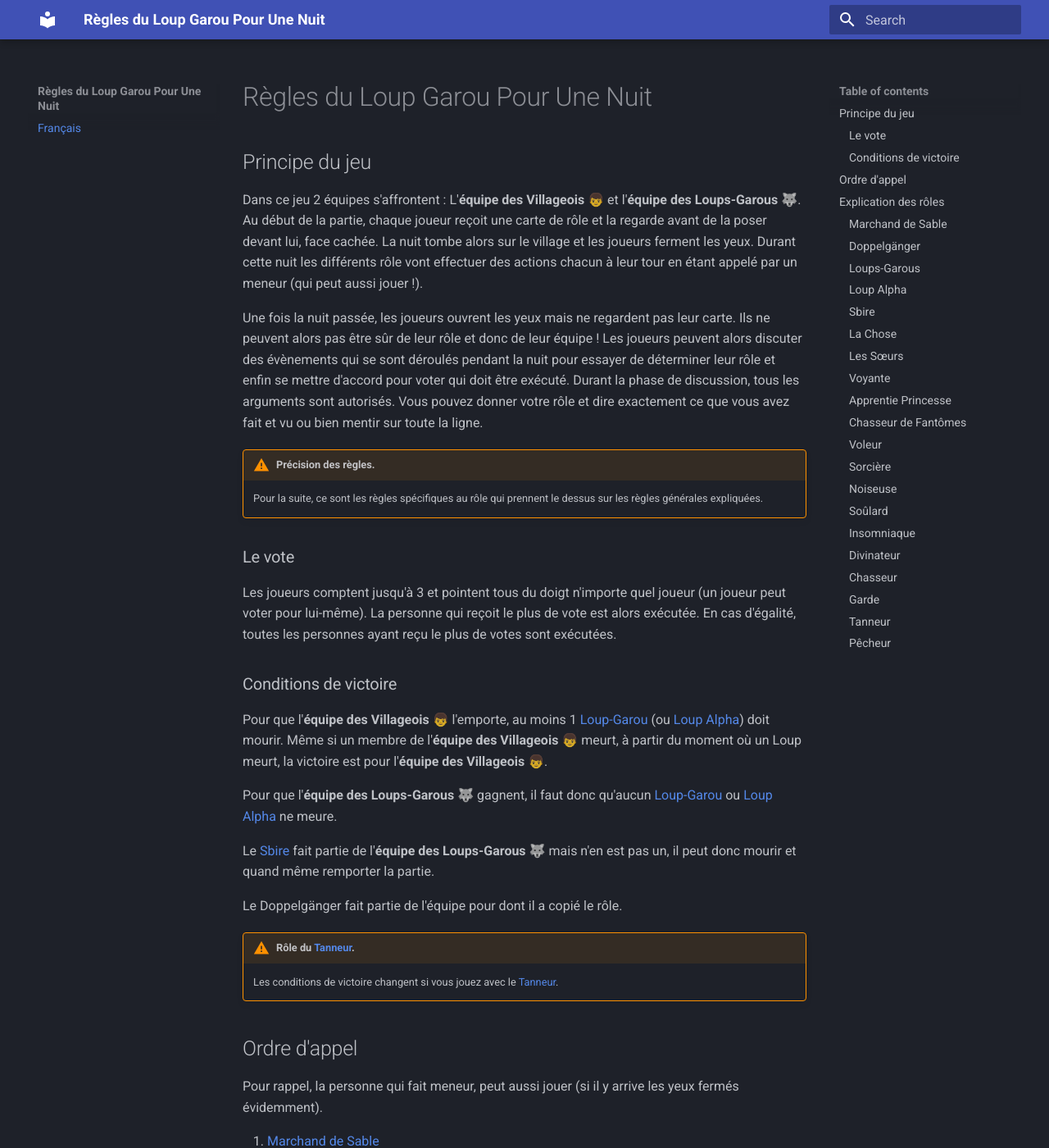
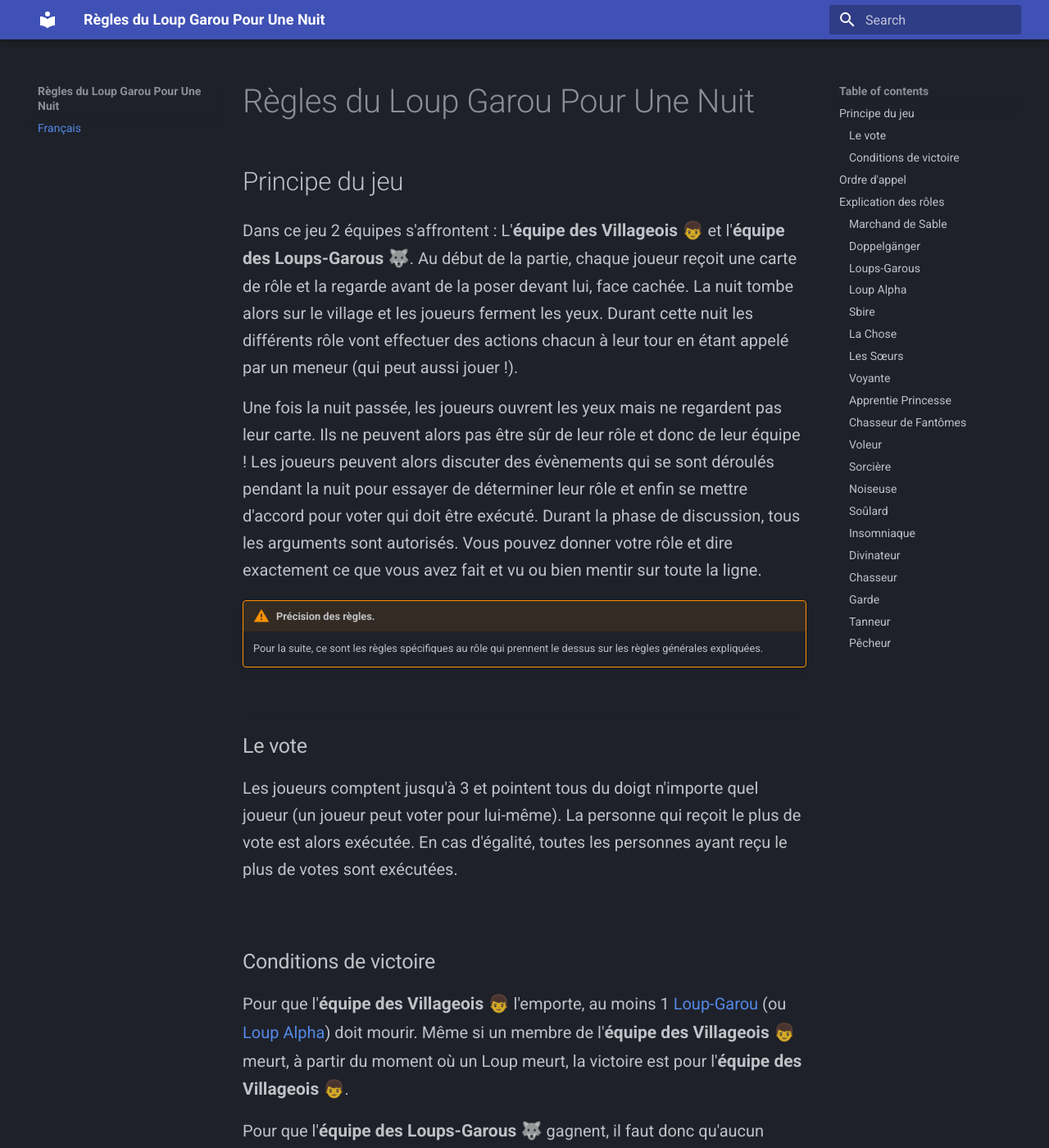
Before and after one commit to Log1k-png/LGPUN_rules, an MkDocs documentation site: the page built from docs/index.md, in a window 1280 px wide and 1400 px high. Shown: the whole window at 82% size. Built offline with MkDocs 1.6.1 and Material for MkDocs 9.7.7, drawn with Linux system fonts in a browser that asks for light colours; some of the changed text lies outside the part shown.

Commit message:
again and again

```diff
--- a/docs/stylesheets/extra.css
+++ b/docs/stylesheets/extra.css
@@ -1,28 +1,97 @@
-.md-typeset .admonition.role {
-    border: none;
-    background: none;
-    box-shadow: none;
-    padding: 0;
+/* ===========================
+   GLOBAL TYPOGRAPHY
+=========================== */
+
+.md-typeset {
+    font-size: 1rem;
+    line-height: 1.65;
 }
 
-/* layout */
-.md-typeset .admonition.role > .admonition-content {
-    display: grid;
-    grid-template-columns: 320px 1fr;
-    gap: 2rem;
-    align-items: start;
+/* Headings spacing (clean section separation) */
+.md-typeset h3 {
+    margin-top: 2.8rem;
+    margin-bottom: 0.8rem;
+    padding-top: 1rem;
+    border-top: 1px solid rgba(0, 0, 0, 0.08);
 }
 
-/* image */
-.md-typeset .admonition.role img {
+/* ===========================
+   IMAGES (MAIN FOCUS)
+=========================== */
+
+.md-typeset img {
+    display: block;
     width: 100%;
+    max-width: 420px;   /* keeps portraits under control */
     height: auto;
-    border-radius: 8px;
+
+    margin: 1.2rem auto;
+
+    border-radius: 14px;
+    box-shadow: 0 8px 22px rgba(0, 0, 0, 0.12);
+
+    transition: transform 0.2s ease, box-shadow 0.2s ease;
 }
 
-/* mobile */
+/* subtle hover effect (nice on desktop) */
+.md-typeset img:hover {
+    transform: scale(1.02);
+    box-shadow: 0 12px 28px rgba(0, 0, 0, 0.18);
+}
+
+/* ===========================
+   ROLE LABELS (your bold line)
+=========================== */
+
+.md-typeset strong {
+    font-size: 1.05rem;
+}
+
+/* ===========================
+   PARAGRAPHS
+=========================== */
+
+.md-typeset p {
+    margin: 0.8em 0;
+}
+
+/* tighten spacing after images */
+.md-typeset p:has(img) {
+    margin-bottom: 0.5rem;
+}
+
+/* ===========================
+   LINKS (cleaner look)
+=========================== */
+
+.md-typeset a {
+    text-decoration: none;
+}
+
+.md-typeset a:hover {
+    text-decoration: underline;
+}
+
+/* ===========================
+   OPTIONAL: subtle "card feel"
+   for each role section
+=========================== */
+
+.md-typeset h3 + p {
+    margin-top: 0.4rem;
+}
+
+/* ===========================
+   MOBILE OPTIMIZATION
+=========================== */
+
 @media (max-width: 900px) {
-    .md-typeset .admonition.role > .admonition-content {
-        grid-template-columns: 1fr;
+    .md-typeset img {
+        max-width: 100%;
+        border-radius: 10px;
+    }
+
+    .md-typeset h3 {
+        margin-top: 2rem;
     }
 }
```
Also changed, not shown: docs/index.md (+0 -8 lines).
